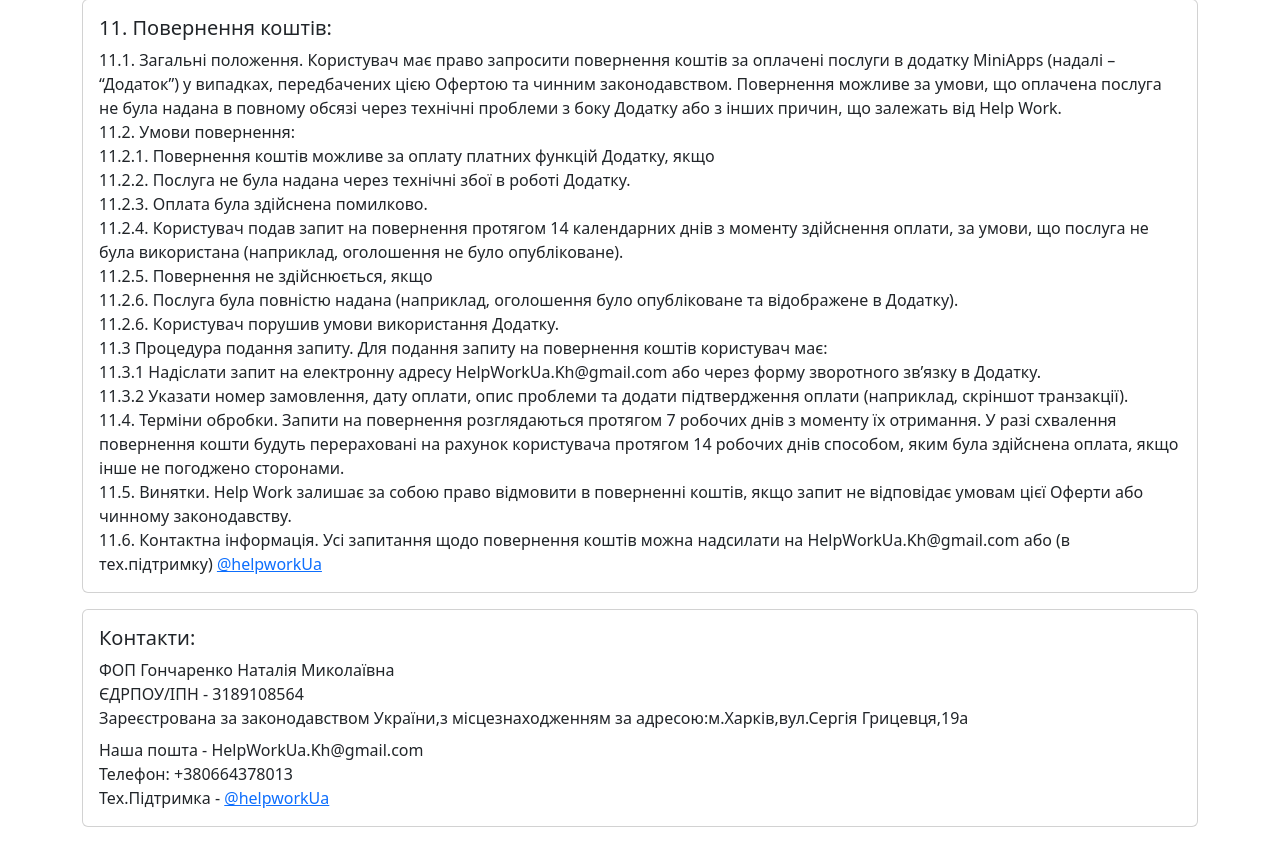
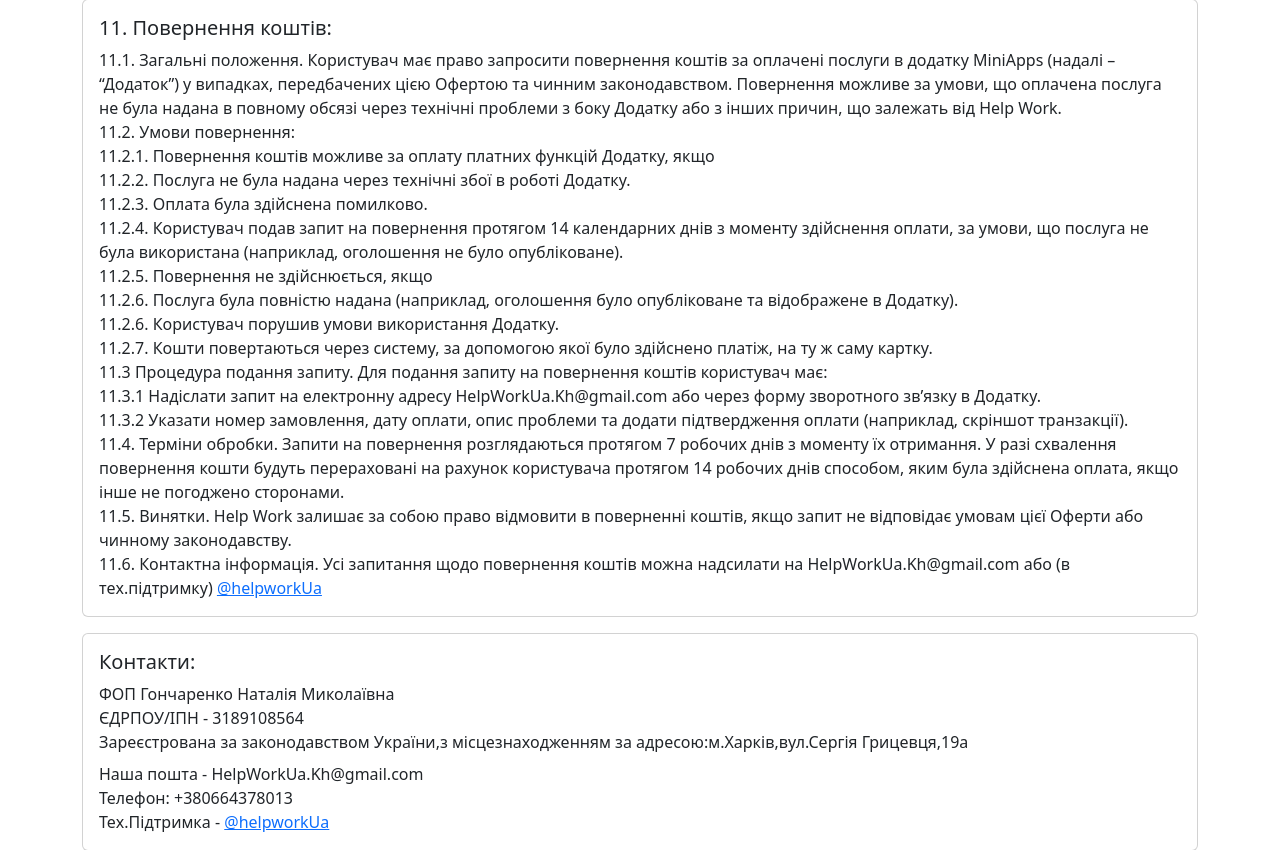
Before and after one commit to AlikOsta/Ework, a Django app: page /terms-of-use/ in a window 1280 px wide. Shown: the part 2941-3791 px from the top of the page. Before the commit the page ends 3768 px from the top, so only its background shows below. Run offline with Django 5.2, Linux system fonts and the light colour scheme; data comes from the database, SQL or seed files in the repository; parts of the project's set-up code (start-up, migrations or seed data) failed here and were passed over; some libraries are stand-ins or nearby versions.

Commit message:
исправления написания

```diff
--- a/ework_core/static/js/post-form-pricing.js
+++ b/ework_core/static/js/post-form-pricing.js
@@ -110,7 +110,7 @@ class PostFormPricing {
             html += `
                 <hr>
                 <div class="d-flex justify-content-between fw-bold">
-                    <span>Итого:</span>
+                    <span>Разом:</span>
                     <span>${b.total_price} ${b.currency.symbol}</span>
                 </div>`;
         }
--- a/ework_core/templates/pages/TermsOfUse.html
+++ b/ework_core/templates/pages/TermsOfUse.html
@@ -273,6 +273,9 @@
                       11.2.6. Користувач порушив умови використання Додатку.
                     </p>
                     <p class="mb-0">
+                      11.2.7. Кошти повертаються через систему, за допомогою якої було здійснено платіж, на ту ж саму картку.
+                    </p>
+                    <p class="mb-0">
                       11.3 Процедура подання запиту. Для подання запиту на повернення коштів користувач має:
                     </p>
                     <p class="mb-0">
```
